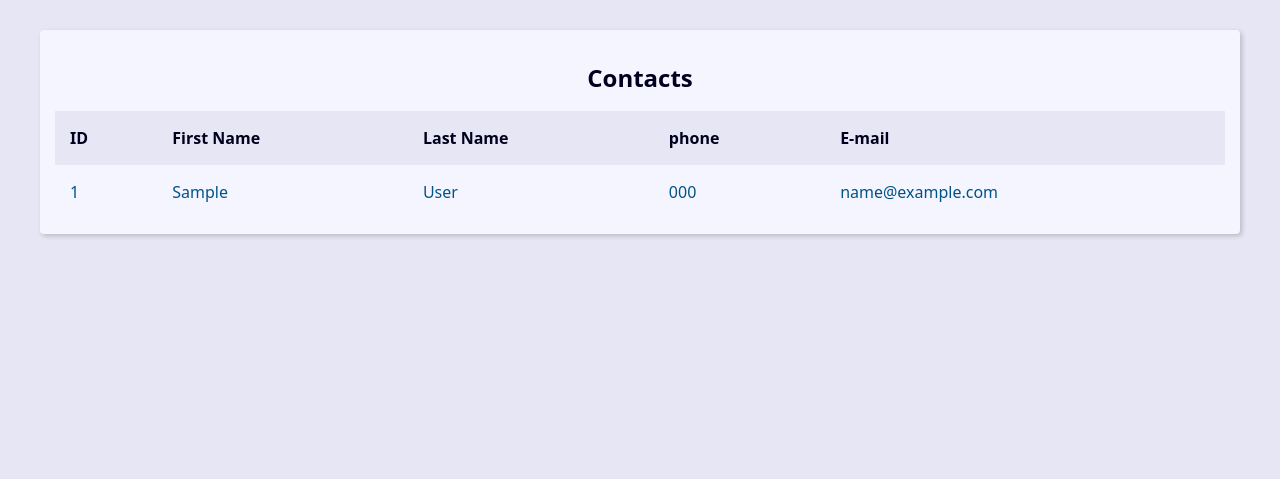
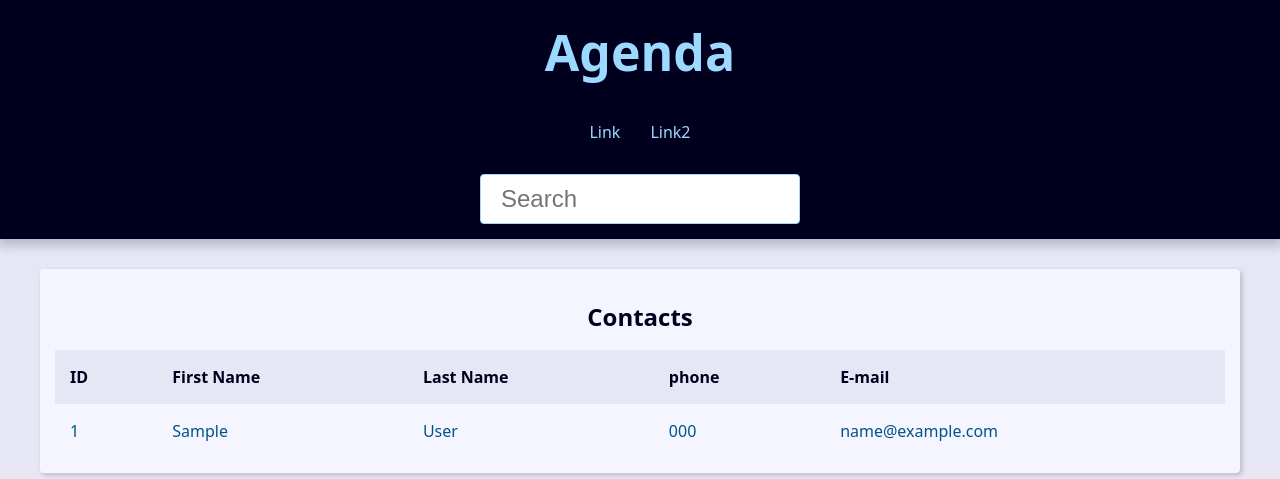
Before and after one commit to ikkiR/Agenda_project, a Django app: page / in a window 1280 px wide. Shown: the top 479 px of the page. Run offline with Django 5.2, Linux system fonts and the light colour scheme; tables that the repository leaves empty hold one stand-in row (values such as "Sample post").

Commit message:
fazendo o html da contato unico

```diff
--- a/base_templates/global/base.html
+++ b/base_templates/global/base.html
@@ -7,6 +7,33 @@
     <link rel="stylesheet" href="{% static 'global/css/style.css' %}">
 </head>
 <body>
+    <header class="header">
+        <h1 class="header-heading">
+            <a href="{% url 'contact:index' %}" class="header-link">Agenda</a>
+        </h1>
+
+        <nav class="menu">
+            <ul class="menu-list">
+                <li class="menu-item">
+                    <a href="#" class="menu-link">
+                        Link
+                    </a>
+                </li>
+                <li class="menu-item">
+                    <a href="#" class="menu-link">
+                        Link2
+                    </a>
+                </li>
+            </ul>
+        </nav>
+
+        <div class="search">
+            <form action="" method="get">
+                <input type="text" class="search-input" placeholder="Search" id="search" name="q">
+            </form>
+        </div>
+    </header>
+
     <main class="content">
         {% block content %} {% endblock content  %}
     </main>
--- a/contact/templates/contact/index.html
+++ b/contact/templates/contact/index.html
@@ -21,19 +21,29 @@
             {% for contact in contacts %}
                 <tr class="table-row">
                     <td class="table-cel">
-                        <a class="table-link" href="#">{{contact.id}}</a>
+                        <a class="table-link" href="{% url 'contact:contact' contact.id %}">
+                            {{contact.id}}
+                        </a>
                     </td>
                     <td class="table-cel">
-                        <a class="table-link" href="#">{{contact.first_name}}</a>
+                        <a class="table-link" href="#"">
+                            {{contact.first_name}}
+                        </a>
                     </td>
                     <td class="table-cel">
-                        <a class="table-link" href="#">{{contact.last_name}}</a>
+                        <a class="table-link" href="#">
+                            {{contact.last_name}}
+                        </a>
                     </td>
                     <td class="table-cel">
-                        <a class="table-link" href="#">{{contact.phone}}</a>
+                        <a class="table-link" href="#">
+                            {{contact.phone}}
+                        </a>
                     </td>
                     <td class="table-cel">
-                        <a class="table-link" href="#">{{contact.email}}</a>
+                        <a class="table-link" href="#">
+                            {{contact.email}}
+                        </a>
                     </td>
                 </tr>
 
--- a/contact/urls.py
+++ b/contact/urls.py
@@ -5,5 +5,7 @@ from contact import views
 app_name = 'contact'
 
 urlpatterns = [
+    path('<int:contact_id>/', views.contact, name='contact'),
     path('', views.index, name='index'),
+
 ]
--- a/contact/views/contact_views.py
+++ b/contact/views/contact_views.py
@@ -1,4 +1,4 @@
-from django.shortcuts import render
+from django.shortcuts import render, get_object_or_404
 from contact.models import Contact
 
 # Create your views here.
@@ -14,3 +14,18 @@ def index(request):
         'contact/index.html',
         context,
     )
+
+
+# quando queremos pegar um único contato, usamos desta forma
+def contact(request, contact_id):
+    # single_contact = Contact.objects.filter(pk=contact_id).first()
+    single_contact = get_object_or_404(Contact.objects, pk=contact_id, show=True) # noqa
+
+    context = {
+        'contact': single_contact,
+    }
+    return render(
+        request,
+        'contact/contact.html',
+        context,
+    )
```
Also changed, not shown: contact/templates/contact/contact.html (added, +16 -0 lines).
